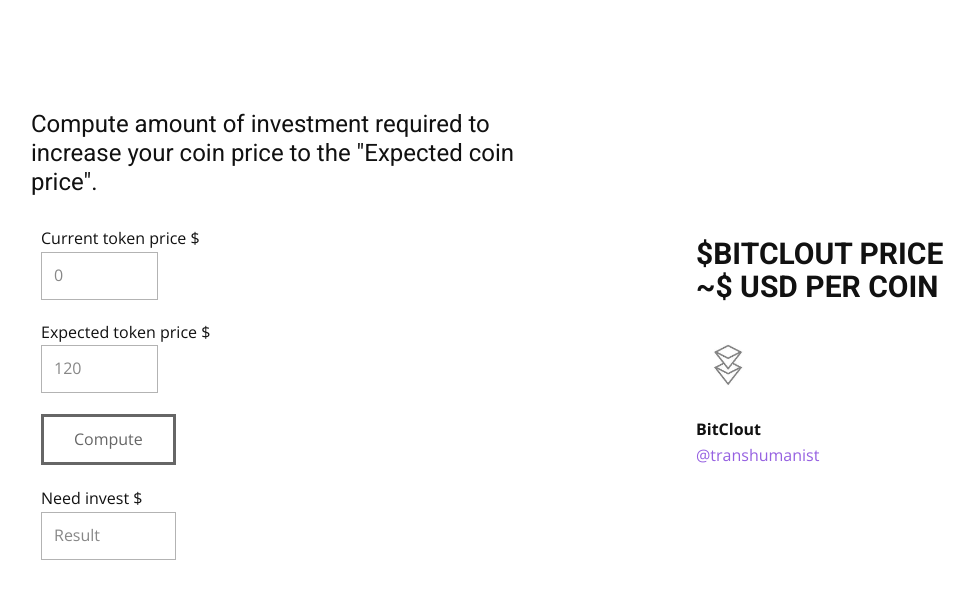
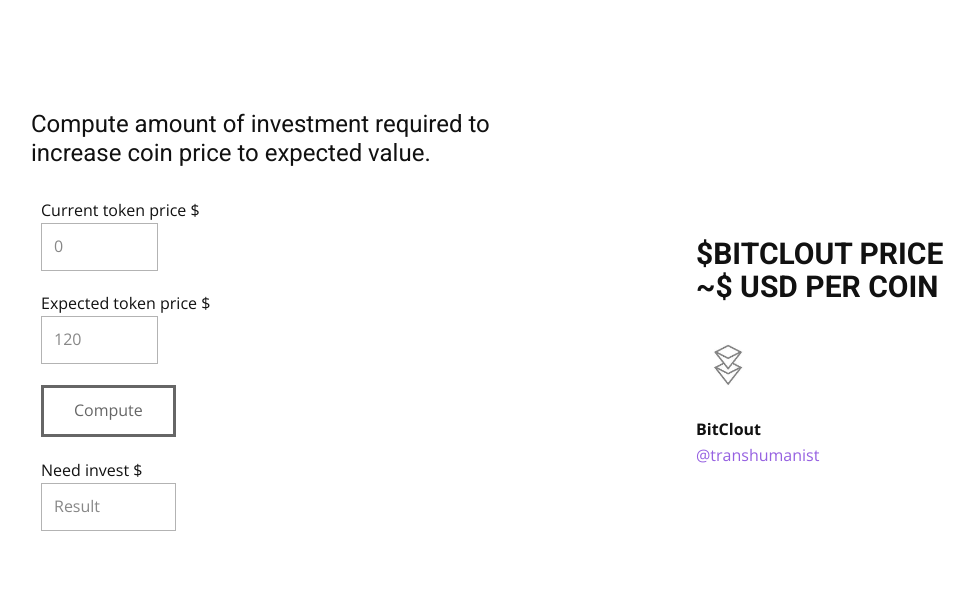
Before and after one commit to BogdanDidenko/greedclout, a plain HTML site: page index.html in a window 1280 px wide. Shown: the whole page, without its empty margins (69-1043 px from the left). Drawn offline with nearby package versions, Linux system fonts and the light colour scheme; no server answers.

Commit message:
fix text

```diff
--- a/index.html
+++ b/index.html
@@ -68,7 +68,7 @@
             <div class="u-layout-row">
               <div class="u-align-left u-container-style u-layout-cell u-left-cell u-size-35 u-layout-cell-1">
                 <div class="u-container-layout u-valign-top u-container-layout-1">
-                  <h4 class="u-text u-text-3" style="margin: 20px 121px 0 0;">Compute amount of investment required to increase your coin price to the "Expected coin price".</h4>
+                  <h4 class="u-text u-text-3" style="margin: 20px 121px 0 0;">Compute amount of investment required to increase coin price to expected value.</h4>
                   <div class="u-expanded-width u-form u-form-1 u-size-15">
                     <form action="https://nicepage.com/editor/Forms/Process" method="POST" class="u-clearfix u-form-spacing-20 u-form-vertical u-inner-form" style="padding: 10px" source="email" name="form">
                       <input type="hidden" id="siteId" name="siteId" value="326832">
```
